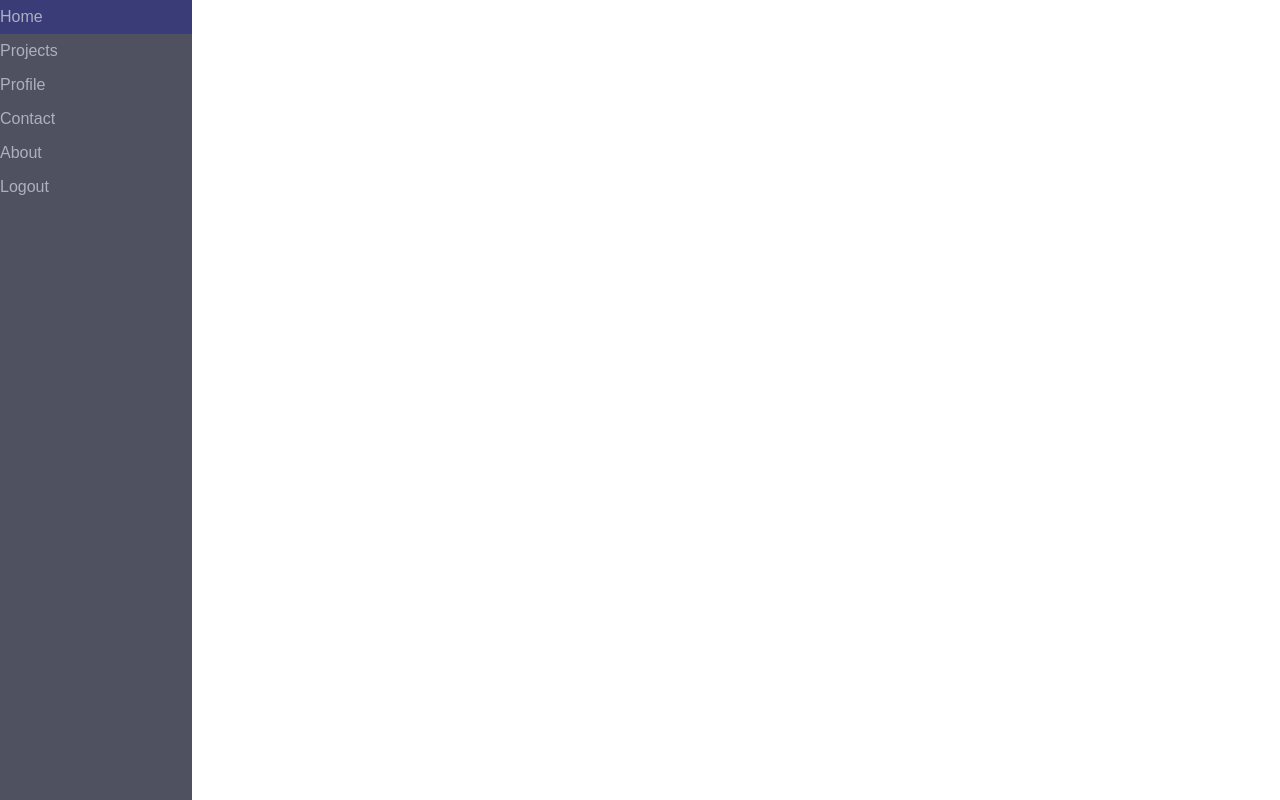
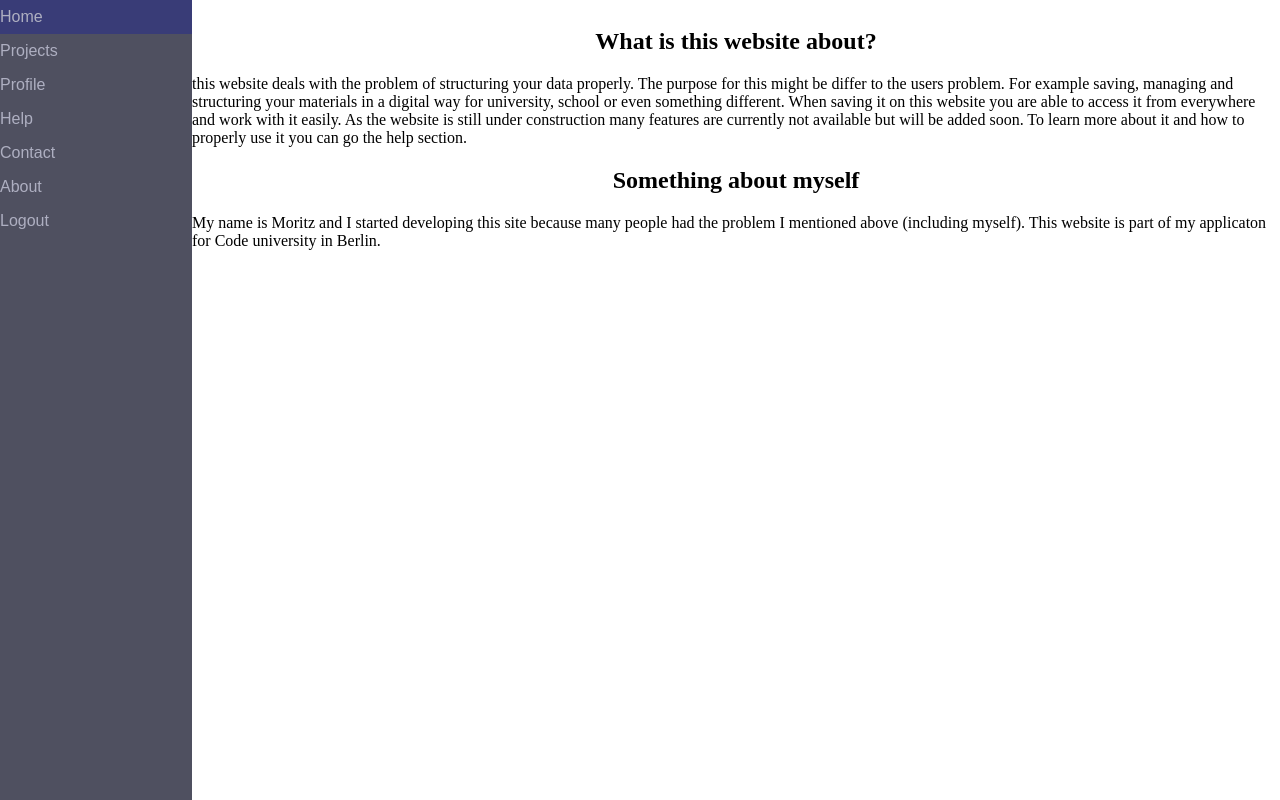
Before and after one commit to MoShrank/studying_2_0, a Django app: template studying_2_0_main/templates/about.html in a window 1280 px wide. Run offline with Django 3.2, Linux system fonts and the light colour scheme; the template is opened without the code that fills it, so the values that code supplies are empty.

Commit message:
updated the about page

```diff
--- a/studying_2_0_main/static/css/style.css
+++ b/studying_2_0_main/static/css/style.css
@@ -43,8 +43,9 @@ body {
 }
 
 .divider {
-  position: relative;
+  position: absolute;
   left: 15%;
+
   margin: 0;
 }
 
--- a/studying_2_0_main/static/js/functions.js
+++ b/studying_2_0_main/static/js/functions.js
@@ -2,7 +2,7 @@
 
 $(function(){
 
-  $("#id_add_acc").click(function(){
+  $("#id_add_acc").click(function(){              //adds account to project when clicked
     var acc_name = $("#id_account").val();
     $.ajax({
         type: "POST",
--- a/studying_2_0_main/templates/about.html
+++ b/studying_2_0_main/templates/about.html
@@ -3,4 +3,15 @@
 {% block content %}
 
 
+
+<h2 style="text-align: center;"> What is this website about? </h2>
+<p> this website deals with the problem of structuring your data properly. The purpose for this might be differ to the users problem.
+    For example saving, managing and structuring your materials in a digital way for university, school or even something different.
+    When saving it on this website you are able to access it from everywhere and work with it easily.
+    As the website is still under construction many features are currently not available but will be added soon.
+    To learn more about it and how to properly use it you can go the <a href ="">help</a> section.</p>
+<h2 style="text-align: center;"> Something about myself </h2>
+<p> My name is Moritz and I started developing this site because many people had the problem I mentioned above (including myself).
+    This website is part of my applicaton for Code university in Berlin.</p>
+
 {% endblock %}
--- a/studying_2_0_main/templates/base.html
+++ b/studying_2_0_main/templates/base.html
@@ -16,7 +16,8 @@
       <ul class = "navbar">
         <li class = "navbar_element"><a href="/home">Home</a></li>
         <li class = "navbar_element"><a href="/projects">Projects</a></li>
-        <li class = "navbar_element"><a href="">Profile</a></li>
+        <li class = "navbar_element"><a href="/profile">Profile</a></li>
+        <li class = "navbar_element"><a href="">Help</a></li>
         <li class = "navbar_element"><a href="/contact">Contact</a></li>
         <li class = "navbar_element"><a href="/about">About</a></li>
         <li class = "navbar_element"><a href="/logout">Logout</a></li>
--- a/studying_2_0_main/urls.py
+++ b/studying_2_0_main/urls.py
@@ -12,6 +12,7 @@ path('projects/', views.projects, name='projects'),
 path('logout/', views.logout_user, name ='logout_user'),
 path('home/', views.home, name='home'),
 path('welcome/', views.welcome, name='welcome'),
+path('profile/', views.profile, name='profile'),
 path('projects/<int:project_id>/', views.project_detail, name='project_detail'),
 path('projects/new_project', views.new_project, name='new_project'),
 path('projects/new_project/add_user', views.add_user, name='add_user'),
```
Also changed, not shown: studying_2_0_main/views.py (+9 -0 lines).
